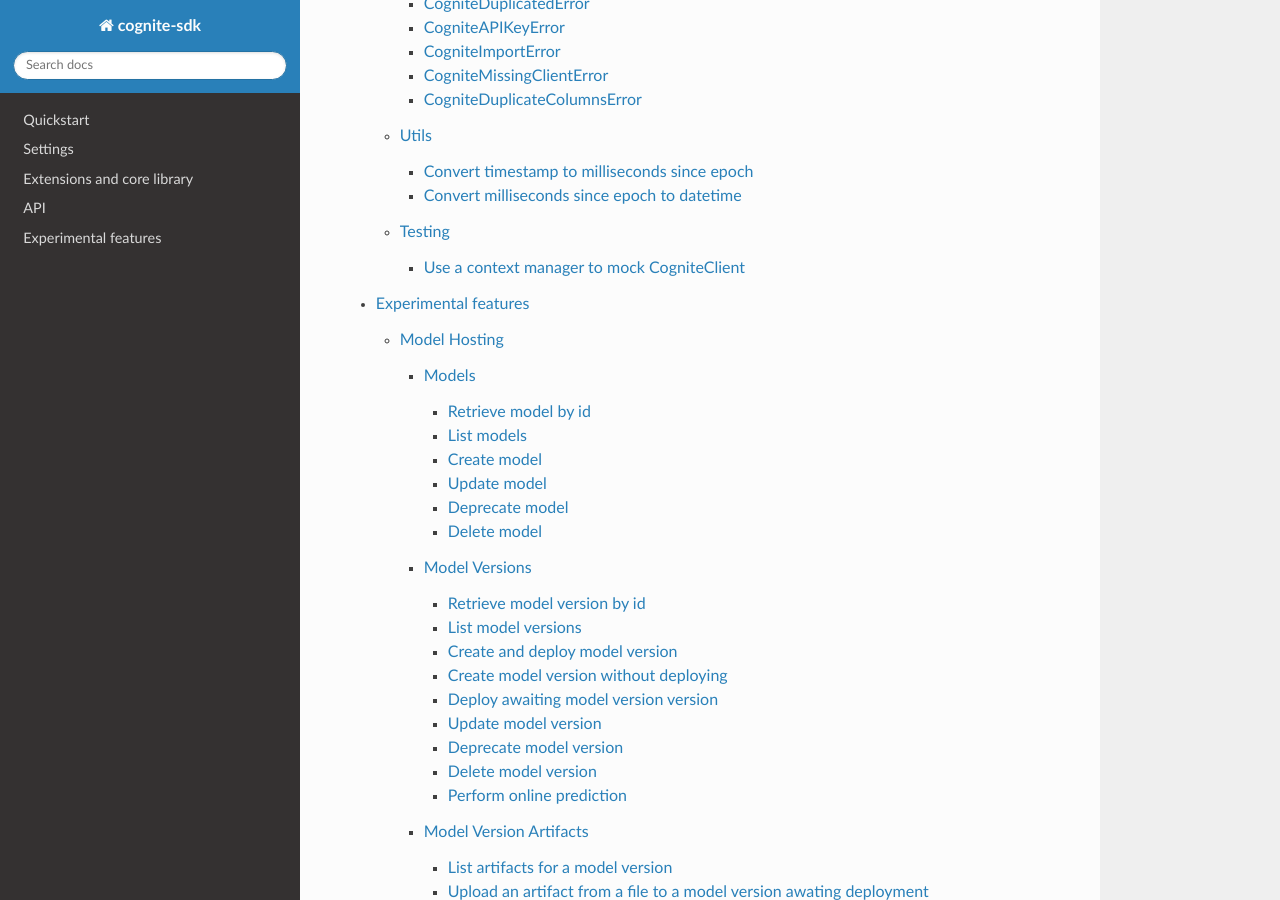
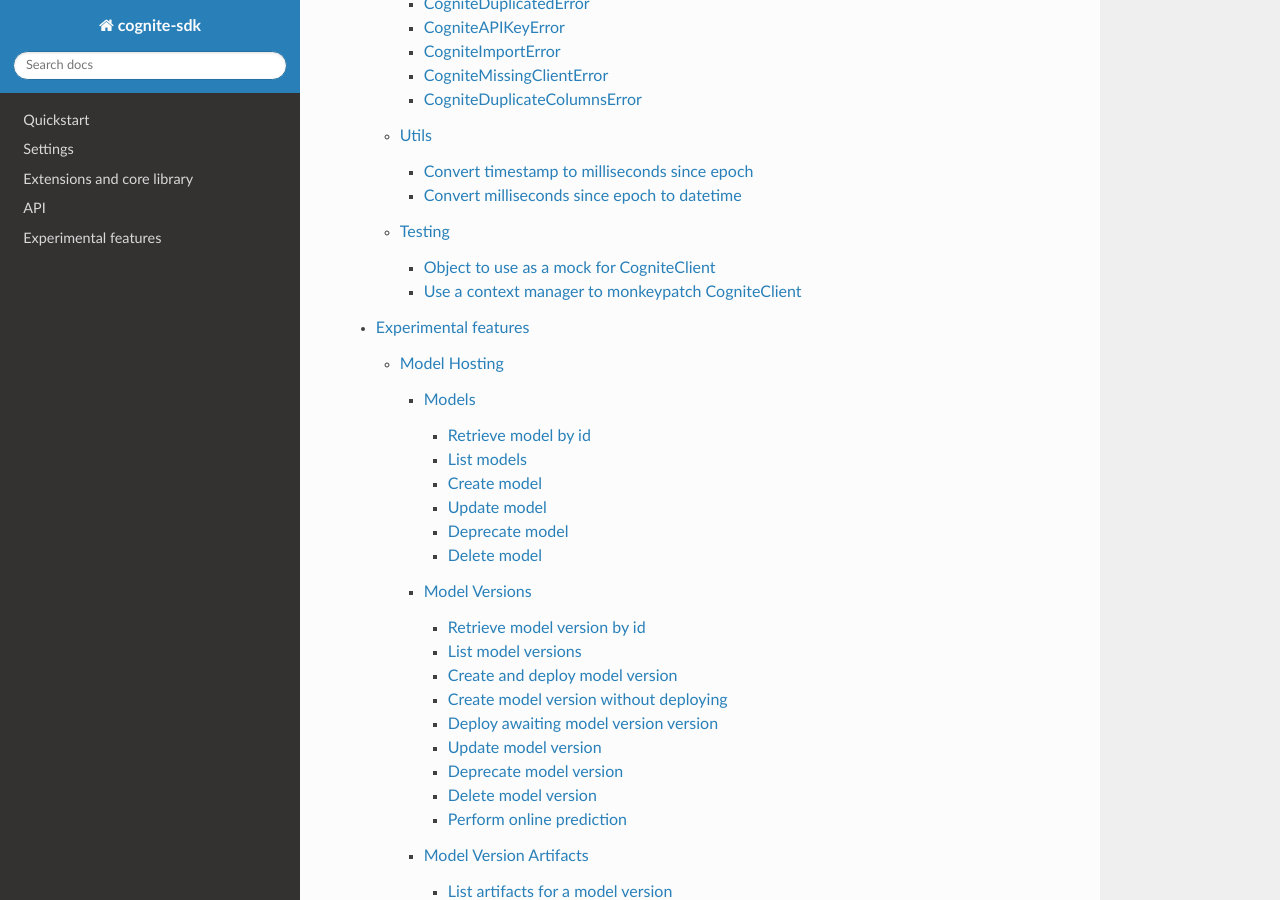
Before and after one commit to cognitedata/cognite-sdk-python, a Sphinx documentation site: the page built from docs/source/index.rst, in a window 1280 px wide and 900 px high, scrolled down 4734 px. Built offline with Sphinx 7.4.7 and the Read the Docs theme 2.0.0, drawn with Linux system fonts in a browser that asks for light colours.

Commit message:
Add testing.CogniteClientMock object and release 1.1.9

```diff
--- a/docs/source/cognite.rst
+++ b/docs/source/cognite.rst
@@ -793,9 +793,13 @@
 
 Testing
 -------
-Use a context manager to mock CogniteClient
-^^^^^^^^^^^^^^^^^^^^^^^^^^^^^^^^^^^^^^^^^^^
-.. autofunction:: cognite.client.testing.mock_cognite_client
+Object to use as a mock for CogniteClient
+^^^^^^^^^^^^^^^^^^^^^^^^^^^^^^^^^^^^^^^^^
+.. autoclass:: cognite.client.testing.CogniteClientMock
+
+Use a context manager to monkeypatch CogniteClient
+^^^^^^^^^^^^^^^^^^^^^^^^^^^^^^^^^^^^^^^^^^^^^^^^^^
+.. autofunction:: cognite.client.testing.monkeypatch_cognite_client
 
 Experimental features
 =====================
```
